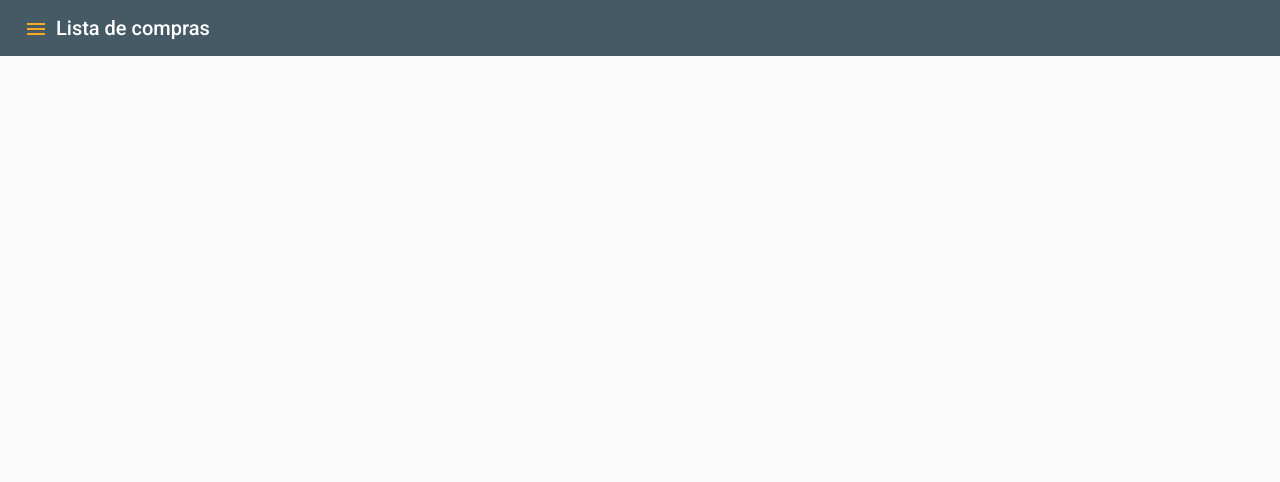
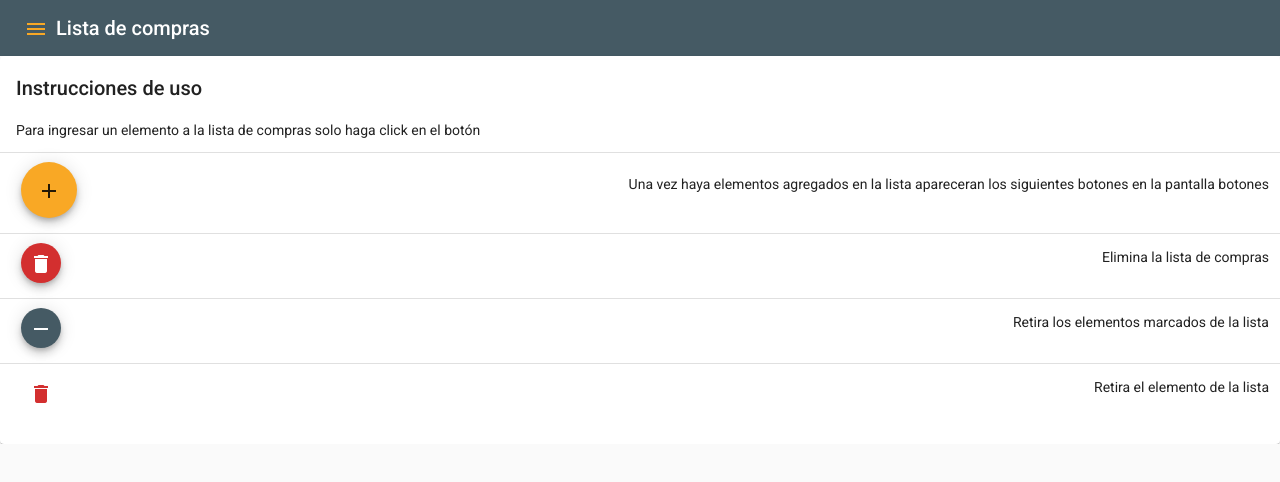
Before and after one commit to LaloSoftware/ListaDeCompras-Code, an Angular app: page /instrucciones in a window 1280 px wide. Shown: the top 482 px of the page. Built offline with nearby package versions, Linux system fonts and the light colour scheme.

Commit message:
Módulo de insrtrucciones terminado

```diff
--- a/src/app/instrucciones/instrucciones-routing.module.ts
+++ b/src/app/instrucciones/instrucciones-routing.module.ts
@@ -1,7 +1,11 @@
 import { NgModule } from '@angular/core';
 import { Routes, RouterModule } from '@angular/router';
+import { TemplateComponent } from './template.component';
 
-const routes: Routes = [];
+const routes: Routes = [
+  {path: '', component: TemplateComponent},
+  {path: '**', redirectTo: '', pathMatch: 'full'}
+];
 
 @NgModule({
   imports: [RouterModule.forChild(routes)],
--- a/src/app/instrucciones/template.component.html
+++ b/src/app/instrucciones/template.component.html
@@ -1 +1,34 @@
-<p>template works!</p>
+<div class="body">
+    <mat-card>
+        <h2>Instrucciones de uso</h2>
+        <p>Para ingresar un elemento a la lista de compras solo haga click en el bot&oacute;n</p>
+        <mat-divider></mat-divider>
+        <div class="segmento">
+            <button mat-fab>
+                <mat-icon>add</mat-icon>
+            </button>
+            <p>Una vez haya elementos agregados en la lista apareceran los siguientes botones en la pantalla botones</p>
+        </div>
+        <mat-divider></mat-divider>
+        <div class="segmento">
+            <button mat-mini-fab color="warn">
+                <mat-icon>delete</mat-icon>
+            </button>
+            <p>Elimina la lista de compras</p>
+        </div>
+        <mat-divider></mat-divider>
+        <div class="segmento">
+            <button mat-mini-fab color="primary">
+                <mat-icon>remove</mat-icon>
+            </button>
+            <p>Retira los elementos marcados de la lista</p>
+        </div>
+        <mat-divider></mat-divider>
+        <div class="segmento">
+            <button mat-icon-button color="warn">
+                <mat-icon>delete</mat-icon>
+            </button>
+            <p>Retira el elemento de la lista</p>
+        </div>
+    </mat-card>
+</div>
--- a/src/app/instrucciones/template.component.sass
+++ b/src/app/instrucciones/template.component.sass
@@ -0,0 +1,12 @@
+.body
+    margin-top: 56px
+    background-color: #ffffff
+    text-align: justify
+    .segmento
+        width: 100%
+        display: flex
+        justify-content: space-between
+        align-items: center
+        margin: 5px
+        padding-top: 10px
+        padding-bottom: 10px
--- a/src/app/lista-de-compras/template.component.ts
+++ b/src/app/lista-de-compras/template.component.ts
@@ -49,8 +49,8 @@ export class TemplateComponent implements OnInit {
   }
 
   guardarEnMemoria(){
+    localStorage.setItem("lista", JSON.stringify(this.productos));
     console.log(this.productos);
-    localStorage.setItem("lista", JSON.stringify(this.productos));
   }
 
   recuperarLista(){
```
